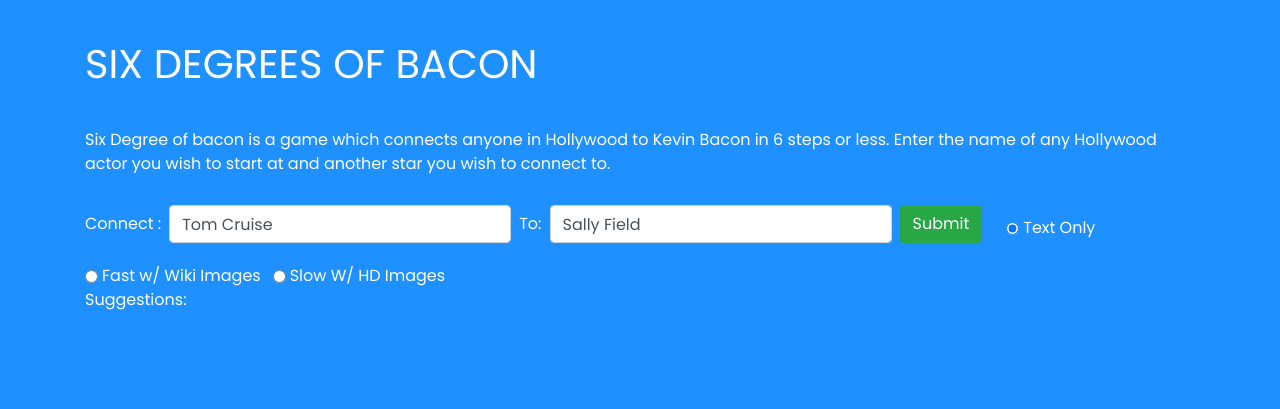
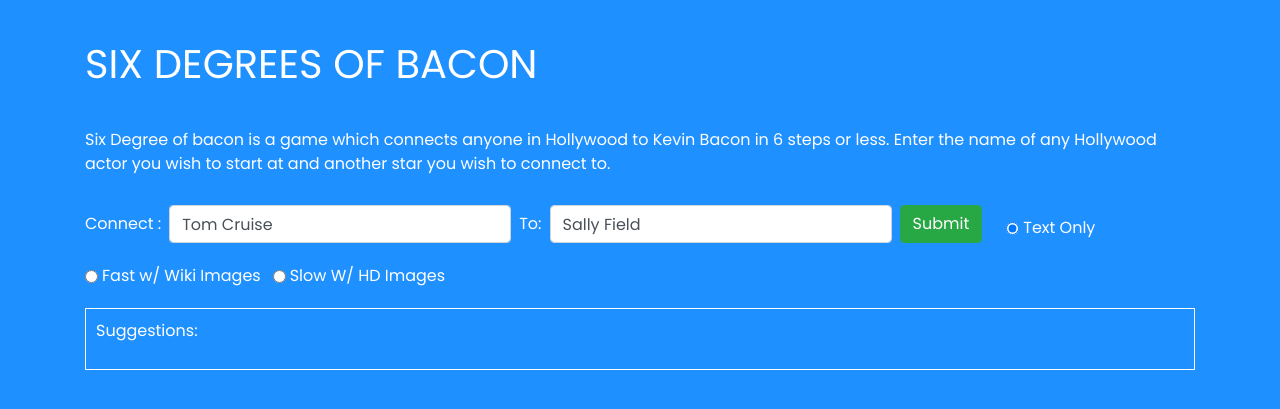
Before and after one commit to AloysiusAmbe/Degrees-CS50, a Flask app: page / in a window 1280 px wide. Shown: the top 409 px of the page. Run offline with Flask 2, Linux system fonts and the light colour scheme; some libraries are stand-ins or nearby versions.

Commit message:
Commented css code

```diff
--- a/app.py
+++ b/app.py
@@ -233,7 +233,7 @@
         url += "_"
     response = requests.get(url)
 
-    img = 'None'
+    img = None
 
     # Checks to make sure the response was successful
     if response.status_code == 200:
@@ -269,9 +269,12 @@
         data = response.json()
         try:
             poster = 'http://image.tmdb.org/t/p/w500/' + data['results'][0]['poster_path']
+            return poster
         except IndexError:
             poster = get_google_images(movie, year, driver, 'movie')
-        return poster
+            print('Error raised')
+            print(poster)
+            return poster
 
     else:
         # Uses google images if request is unsuccessful
--- a/static/style.css
+++ b/static/style.css
@@ -102,6 +102,10 @@
     text-align: center;
 }
 
+#images input {
+    z-index: 100000;
+}
+
 #images .circle-btn {
     display: block;
     height: 50px;
@@ -110,9 +114,11 @@
     border: 1px solid #fefefe;
     margin-top: 24px;
     font-size:22px;
+    outline: none;
 }
 /* scraped images end */
 
+/* Error message div */
 #message {
     position: absolute;
     transform: translate(-50%, -5%);
@@ -121,11 +127,9 @@
     top: 5%;
     font-size: 20px;
 }
+/* Error message div end */
 
-#images input {
-    z-index: 100000;
-}
-
+/* Div for when a start has multiple names */
 #first, #second {
     display: flex;
     flex-direction: column;
@@ -143,14 +147,24 @@
 #multiple-stars h5 {
     margin: 30px 0 0 0;
 }
+/* Div for when a start has multiple names end */
 
+/* Displayes the degree of seperation */
 #degree {
     display: none;
     width: 50%;
     justify-content: center;
     margin: auto;
 }
+/* Displayes the degree of seperation end */
 
 #dont-show {
     height: auto;
 }
+
+/* Name suggestion box */
+#suggestions {
+    margin: 20px 0;
+    padding: 10px;
+    border: 1px solid #fff;
+}
```
